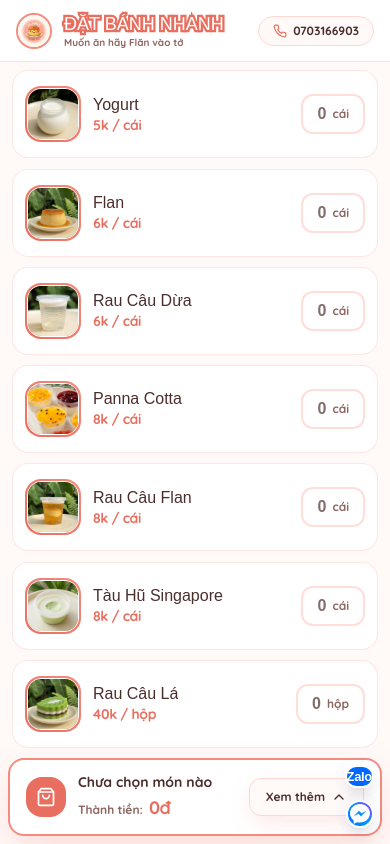
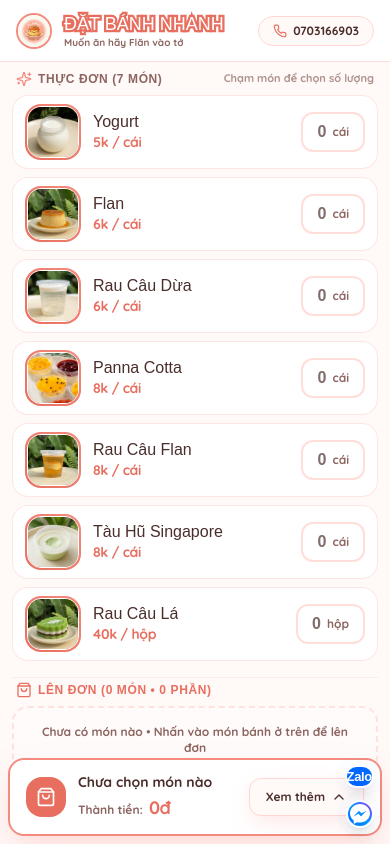
Before and after one commit to kura-hashed/flandi, a Next.js app: page /order in a window 390 px wide. Built offline with nearby package versions, Linux system fonts and the light colour scheme; a web font is replaced by a local one.

Commit message:
feat(order): split product list into Menu and Order sections, auto-moving confirmed items down

```diff
--- a/src/app/order/page.tsx
+++ b/src/app/order/page.tsx
@@ -231,6 +231,16 @@
     });
   }, [products]);
 
+  const unselectedProducts = useMemo(
+    () => sortedProducts.filter((p) => getQtyForProduct(p.id) === 0),
+    [sortedProducts, cartMap]
+  );
+
+  const selectedProducts = useMemo(
+    () => sortedProducts.filter((p) => getQtyForProduct(p.id) > 0),
+    [sortedProducts, cartMap]
+  );
+
   const cartItems = useMemo(() => Object.values(cartMap), [cartMap]);
 
   const totalItemsCount = useMemo(
@@ -439,67 +449,7 @@
     }
   };
 
-  return (
-    <div className="min-h-dvh h-dvh flex flex-col bg-[#FFF9F8] bg-grid-pattern relative overflow-hidden">
-      {/* Toast Notification */}
-      {toast && (
-        <div className="fixed top-4 right-4 z-50 bg-flandi-dark text-white px-4 py-3 rounded-2xl shadow-cute-lg flex items-center gap-2.5 max-w-md animate-bounce">
-          <Sparkles className="w-4 h-4 text-flandi-salmon shrink-0" />
-          <span className="text-xs font-extrabold leading-snug">{toast}</span>
-        </div>
-      )}
-
-      {/* Header with comfortable breathing room */}
-      <header className="bg-white/95 backdrop-blur-md border-b border-flandi-pink/80 px-4 sm:px-6 py-3 sm:py-3.5 flex items-center justify-between shrink-0 z-20 shadow-xs">
-        <div className="flex items-center gap-3">
-          <img
-            src={
-              settings?.pageConfig?.headerLogoUrl ||
-              settings?.brandKit?.mascotImage ||
-              "/images/branding/flandi-mascot.png"
-            }
-            alt="FLANDI"
-            className="w-9 h-9 sm:w-10 sm:h-10 rounded-full object-cover border-2 border-flandi-salmon shadow-xs shrink-0"
-          />
-          <div>
-            <h1 className="font-display text-lg sm:text-xl text-sticker-sm leading-snug">
-              ĐẶT BÁNH NHANH
-            </h1>
-            <p className="text-[10px] sm:text-[11px] font-bold text-flandi-muted leading-tight">
-              {settings?.tagline || "Muốn ăn hãy Flăn vào tớ"}
-            </p>
-          </div>
-        </div>
-
-        <div className="flex items-center gap-2 text-xs">
-          <span className="hidden md:inline-flex items-center gap-1.5 px-3 py-1.5 rounded-full bg-flandi-cream text-flandi-coral font-extrabold border border-flandi-pink/80 shadow-2xs">
-            <Sparkles className="w-3.5 h-3.5" />
-            Freeship đơn từ {formatVND(freeShipMin)}
-          </span>
-          <a
-            href={`tel:${settings?.phone || "0703166903"}`}
-            className="px-3.5 py-1.5 rounded-full bg-flandi-bg hover:bg-flandi-pink/50 text-flandi-dark font-extrabold border border-flandi-pink flex items-center gap-1.5 shadow-2xs transition"
-          >
-            <Phone className="w-3.5 h-3.5 text-flandi-coral" />
-            <span>{settings?.phone || "0703166903"}</span>
-          </a>
-        </div>
-      </header>
-
-      {/* Main Product Cards Workspace (Scales harmoniously with available vertical height) */}
-      <main className="flex-1 max-w-2xl sm:max-w-3xl w-full mx-auto px-3 sm:px-4 py-2 sm:py-3 pb-24 sm:pb-28 flex flex-col justify-start overflow-y-auto">
-        {loading ? (
-          <div className="flex-1 flex flex-col justify-between gap-2 sm:gap-2.5 min-h-0">
-            {[1, 2, 3, 4, 5, 6, 7].map((n) => (
-              <div
-                key={n}
-                className="flex-1 min-h-[58px] sm:min-h-[68px] md:min-h-[78px] max-h-[88px] sm:max-h-[100px] md:max-h-[110px] rounded-2xl bg-white/70 border border-flandi-pink animate-pulse"
-              />
-            ))}
-          </div>
-        ) : (
-          <div className="flex-1 flex flex-col justify-between gap-2 sm:gap-2.5 min-h-0">
-            {sortedProducts.map((product) => {
+  const renderProductCard = (product: Product) => {
     const currentQty = getQtyForProduct(product.id);
     const unitLabel = product.unit || "cái";
     const isSelected = currentQty > 0;
@@ -509,11 +459,11 @@
       <div
         key={product.id}
         onClick={() => openKeypad(product)}
-                  className={`rounded-2xl border transition-all duration-200 overflow-hidden flex items-center justify-between px-3 sm:px-4 py-2 sm:py-2.5 md:py-3 cursor-pointer select-none gap-3 flex-1 min-h-[58px] sm:min-h-[68px] md:min-h-[78px] max-h-[88px] sm:max-h-[100px] md:max-h-[110px] ${
+        className={`rounded-2xl border transition-all duration-200 overflow-hidden flex items-center justify-between px-3 sm:px-4 py-2 sm:py-2.5 md:py-3 cursor-pointer select-none gap-3 min-h-[58px] sm:min-h-[66px] md:min-h-[74px] ${
           isKeypadTarget
             ? "bg-white border-flandi-coral shadow-cute ring-2 ring-flandi-coral/60"
             : isSelected
-                      ? "bg-white border-flandi-coral/90 shadow-cute ring-1.5 ring-flandi-salmon/30"
+            ? "bg-white border-flandi-coral shadow-cute ring-1.5 ring-flandi-salmon/40 hover:border-flandi-coral"
             : "bg-white/95 border-flandi-pink/60 hover:border-flandi-salmon/60 shadow-2xs hover:bg-white"
         }`}
       >
@@ -570,8 +520,132 @@
         </div>
       </div>
     );
-            })}
+  };
+
+  return (
+    <div className="min-h-dvh h-dvh flex flex-col bg-[#FFF9F8] bg-grid-pattern relative overflow-hidden">
+      {/* Toast Notification */}
+      {toast && (
+        <div className="fixed top-4 right-4 z-50 bg-flandi-dark text-white px-4 py-3 rounded-2xl shadow-cute-lg flex items-center gap-2.5 max-w-md animate-bounce">
+          <Sparkles className="w-4 h-4 text-flandi-salmon shrink-0" />
+          <span className="text-xs font-extrabold leading-snug">{toast}</span>
         </div>
+      )}
+
+      {/* Header with comfortable breathing room */}
+      <header className="bg-white/95 backdrop-blur-md border-b border-flandi-pink/80 px-4 sm:px-6 py-3 sm:py-3.5 flex items-center justify-between shrink-0 z-20 shadow-xs">
+        <div className="flex items-center gap-3">
+          <img
+            src={
+              settings?.pageConfig?.headerLogoUrl ||
+              settings?.brandKit?.mascotImage ||
+              "/images/branding/flandi-mascot.png"
+            }
+            alt="FLANDI"
+            className="w-9 h-9 sm:w-10 sm:h-10 rounded-full object-cover border-2 border-flandi-salmon shadow-xs shrink-0"
+          />
+          <div>
+            <h1 className="font-display text-lg sm:text-xl text-sticker-sm leading-snug">
+              ĐẶT BÁNH NHANH
+            </h1>
+            <p className="text-[10px] sm:text-[11px] font-bold text-flandi-muted leading-tight">
+              {settings?.tagline || "Muốn ăn hãy Flăn vào tớ"}
+            </p>
+          </div>
+        </div>
+
+        <div className="flex items-center gap-2 text-xs">
+          <span className="hidden md:inline-flex items-center gap-1.5 px-3 py-1.5 rounded-full bg-flandi-cream text-flandi-coral font-extrabold border border-flandi-pink/80 shadow-2xs">
+            <Sparkles className="w-3.5 h-3.5" />
+            Freeship đơn từ {formatVND(freeShipMin)}
+          </span>
+          <a
+            href={`tel:${settings?.phone || "0703166903"}`}
+            className="px-3.5 py-1.5 rounded-full bg-flandi-bg hover:bg-flandi-pink/50 text-flandi-dark font-extrabold border border-flandi-pink flex items-center gap-1.5 shadow-2xs transition"
+          >
+            <Phone className="w-3.5 h-3.5 text-flandi-coral" />
+            <span>{settings?.phone || "0703166903"}</span>
+          </a>
+        </div>
+      </header>
+
+      {/* Main Product Cards Workspace (Chia thành 2 phần: Thực Đơn & Lên Đơn) */}
+      <main className="flex-1 max-w-2xl sm:max-w-3xl w-full mx-auto px-3 sm:px-4 py-2 sm:py-3 pb-28 sm:pb-32 flex flex-col justify-start overflow-y-auto space-y-4">
+        {loading ? (
+          <div className="space-y-4">
+            <div className="space-y-2">
+              <div className="h-4 w-28 bg-flandi-pink/40 rounded-full animate-pulse" />
+              {[1, 2, 3, 4].map((n) => (
+                <div
+                  key={n}
+                  className="h-16 rounded-2xl bg-white/70 border border-flandi-pink animate-pulse"
+                />
+              ))}
+            </div>
+          </div>
+        ) : (
+          <>
+            {/* PHẦN 1: THỰC ĐƠN (Các món chưa chọn số lượng) */}
+            <section className="space-y-2">
+              <div className="flex items-center justify-between px-1">
+                <div className="flex items-center gap-1.5">
+                  <Sparkles className="w-4 h-4 text-flandi-salmon" />
+                  <h2 className="font-display text-xs sm:text-sm font-black text-flandi-muted uppercase tracking-wider">
+                    Thực Đơn ({unselectedProducts.length} món)
+                  </h2>
+                </div>
+                <span className="text-[11px] font-bold text-flandi-muted/70">
+                  Chạm món để chọn số lượng
+                </span>
+              </div>
+
+              {unselectedProducts.length === 0 ? (
+                <div className="rounded-2xl border-2 border-dashed border-emerald-200 bg-emerald-50/60 p-3.5 text-center">
+                  <p className="text-xs sm:text-sm font-black text-emerald-800">
+                    🎉 Bạn đã chọn tất cả các món trong thực đơn!
+                  </p>
+                </div>
+              ) : (
+                <div className="flex flex-col gap-2">
+                  {unselectedProducts.map((p) => renderProductCard(p))}
+                </div>
+              )}
+            </section>
+
+            {/* PHẦN 2: LÊN ĐƠN (Các món đã chốt số lượng > 0) */}
+            <section className="space-y-2 pt-1 border-t border-flandi-pink/40">
+              <div className="flex items-center justify-between px-1">
+                <div className="flex items-center gap-1.5">
+                  <ShoppingBag className="w-4 h-4 text-flandi-coral" />
+                  <h2 className="font-display text-xs sm:text-sm font-black text-flandi-coral uppercase tracking-wider">
+                    Lên Đơn ({selectedProducts.length} món • {totalItemsCount} phần)
+                  </h2>
+                </div>
+                {selectedProducts.length > 0 && (
+                  <button
+                    type="button"
+                    onClick={() => setCartMap({})}
+                    className="text-xs font-extrabold text-red-500 hover:text-red-600 hover:underline flex items-center gap-1 transition"
+                  >
+                    <Trash2 className="w-3.5 h-3.5" />
+                    <span>Xoá hết</span>
+                  </button>
+                )}
+              </div>
+
+              {selectedProducts.length === 0 ? (
+                <div className="rounded-2xl border-2 border-dashed border-flandi-pink/70 bg-white/40 p-4 text-center">
+                  <p className="text-xs sm:text-sm font-bold text-flandi-muted">
+                    Chưa có món nào • Nhấn vào món bánh ở trên để lên đơn
+                  </p>
+                </div>
+              ) : (
+                <div className="flex flex-col gap-2">
+                  {selectedProducts.map((p) => renderProductCard(p))}
+                </div>
+              )}
+            </section>
+          </>
         )}
       </main>
 
```
Lines whose indentation alone changed are shown as unchanged.
